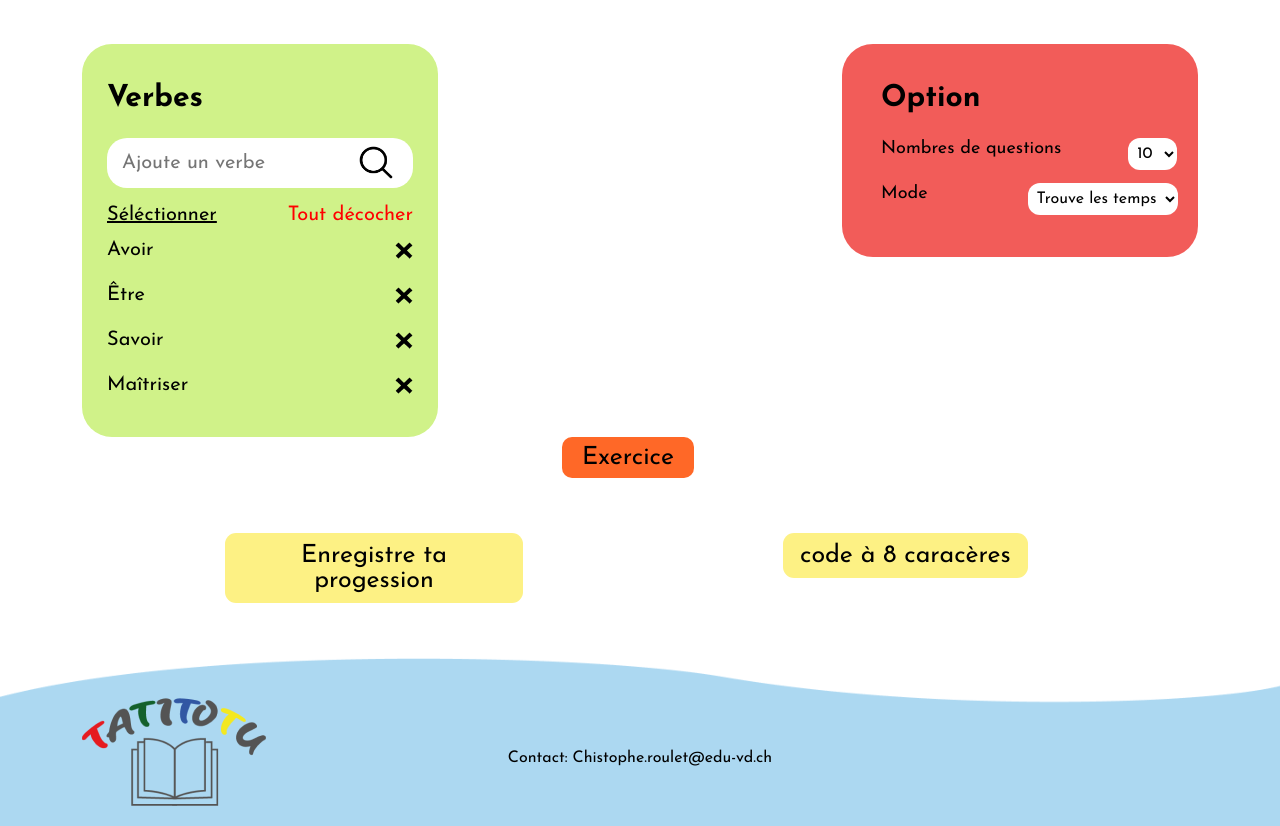
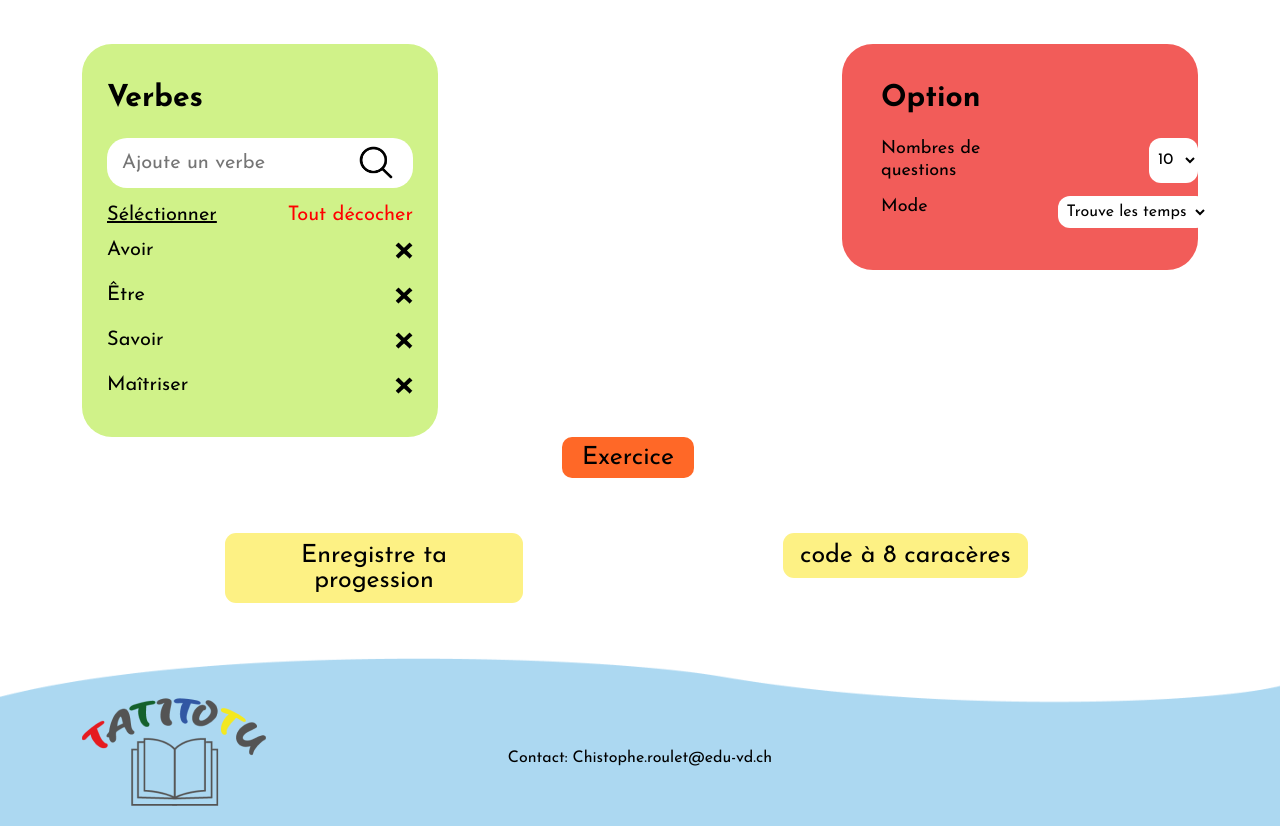
Before and after one commit to Zoebusigny/Tatitotu, a website built with Parcel: page src/index.html in a window 1280 px wide. Shown: the part 1260-2086 px from the top of the page. Built offline with nearby package versions, Linux system fonts and the light colour scheme.

Commit message:
correction du padding option dans index

```diff
--- a/src/scss/modules/_option.scss
+++ b/src/scss/modules/_option.scss
@@ -14,7 +14,7 @@
 
   font-family: "Josefin Sans", sans-serif;
   font-size: 16px;
-  margin-left: 67px;
+  margin-left: 97px;
 }
 
 .option-text {
@@ -23,7 +23,7 @@
 }
 
 .option-mode {
-  margin-left: 100px;
+  margin-left: 130px;
 }
 
 .option-grp {
```
